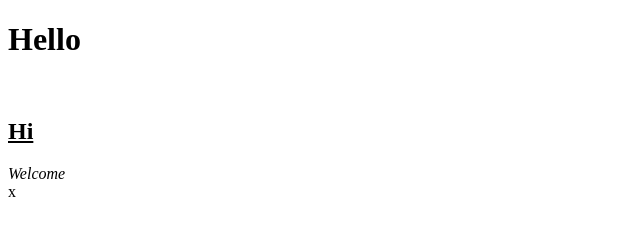
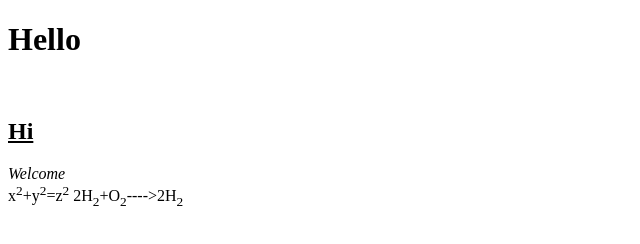
Before and after one commit to iamneo-production/dfcadadaeccdffeecabfeedab, a website: page public/index.html in a window 1280 px wide. Shown: the whole page, without its empty margins (0-640 px from the left). Drawn offline with Linux system fonts and the light colour scheme.

Commit message:
Backup Commit

```diff
--- a/public/index.html
+++ b/public/index.html
@@ -11,7 +11,8 @@
     <h1><b>Hello</b></h1><br>
     <h2><u>Hi</u></h2>
     <i>Welcome</i><br>
-    x
+    x<sup>2</sup>+y<sup>2</sup>=z<sup>2</sup>
+    2H<sub>2</sub>+O<sub>2</sub>---->2H<sub>2</sub><Obj></Obj>
 
 </body>
 </html>
```
